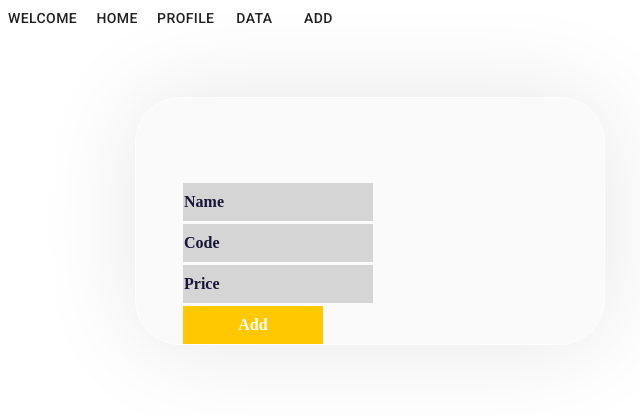
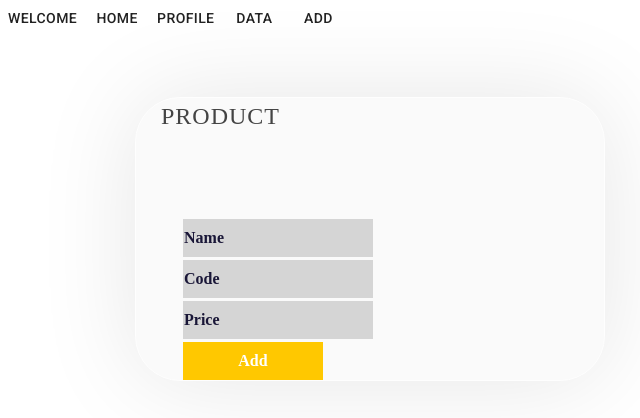
Before and after one commit to Wanhenri/Projeto-ERP, a React (Create React App) app in the folder app/: page /product in a window 1280 px wide. Shown: the top 418 px of the page, without its empty margins (0-640 px from the left). Built offline with nearby package versions, Linux system fonts and the light colour scheme.

Commit message:
usando component Strong para criar tituto no Card no FormLeadProduct

```diff
--- a/app/src/component/FormLeadProduct/index.js
+++ b/app/src/component/FormLeadProduct/index.js
@@ -3,6 +3,7 @@ import styled from 'styled-components';
 import InputData from "../../object/Inputdata";
 import Btn from "../../object/Btn";
 import {Card} from '../../object/Card'
+import { Strong } from "../../object/Strong";
 
 export const Wrapper = styled.section`
   margin-top: 85px;
@@ -34,6 +35,7 @@ const FormLeadProduct = props => {
 
   return (
     <Card style={{ maxWidth: 470, marginTop: 60 }}>
+      <Strong>PRODUCT</Strong>
       <Form>
           <Wrapper>
               <Container>
```
